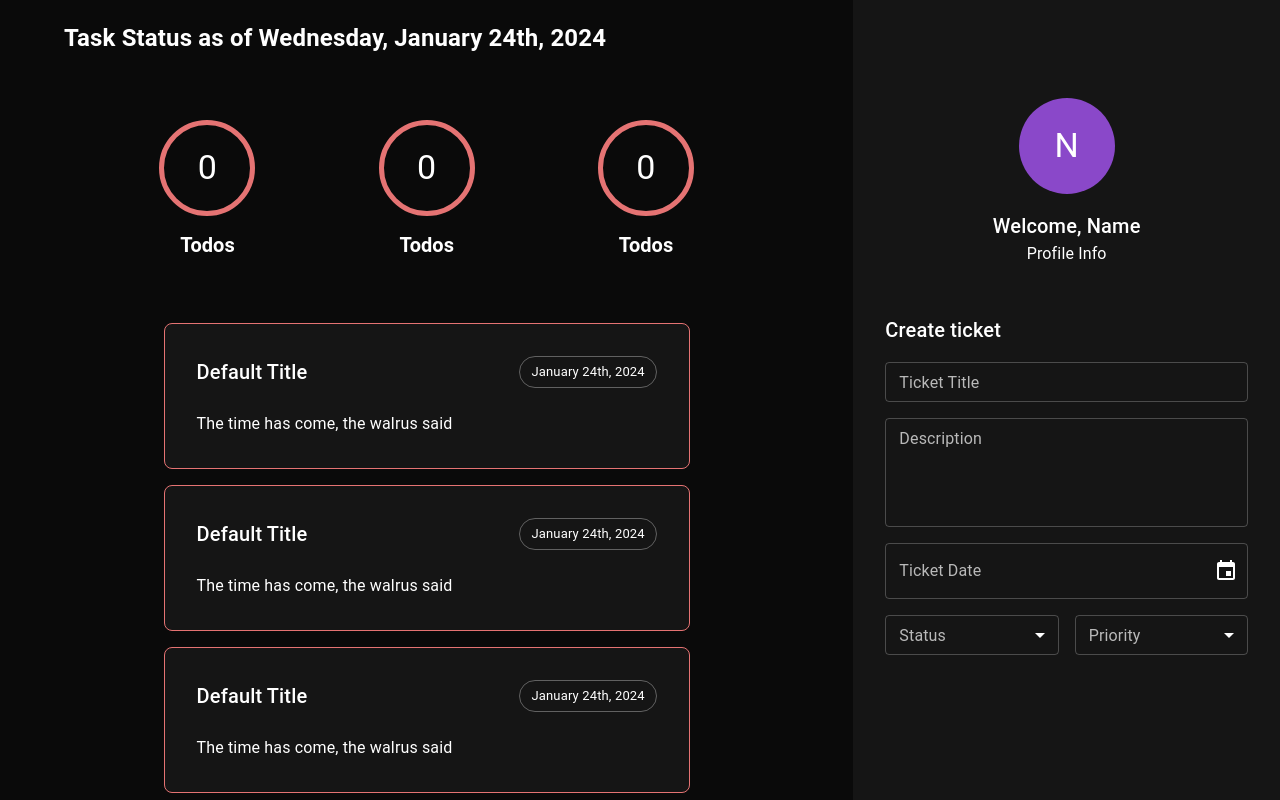
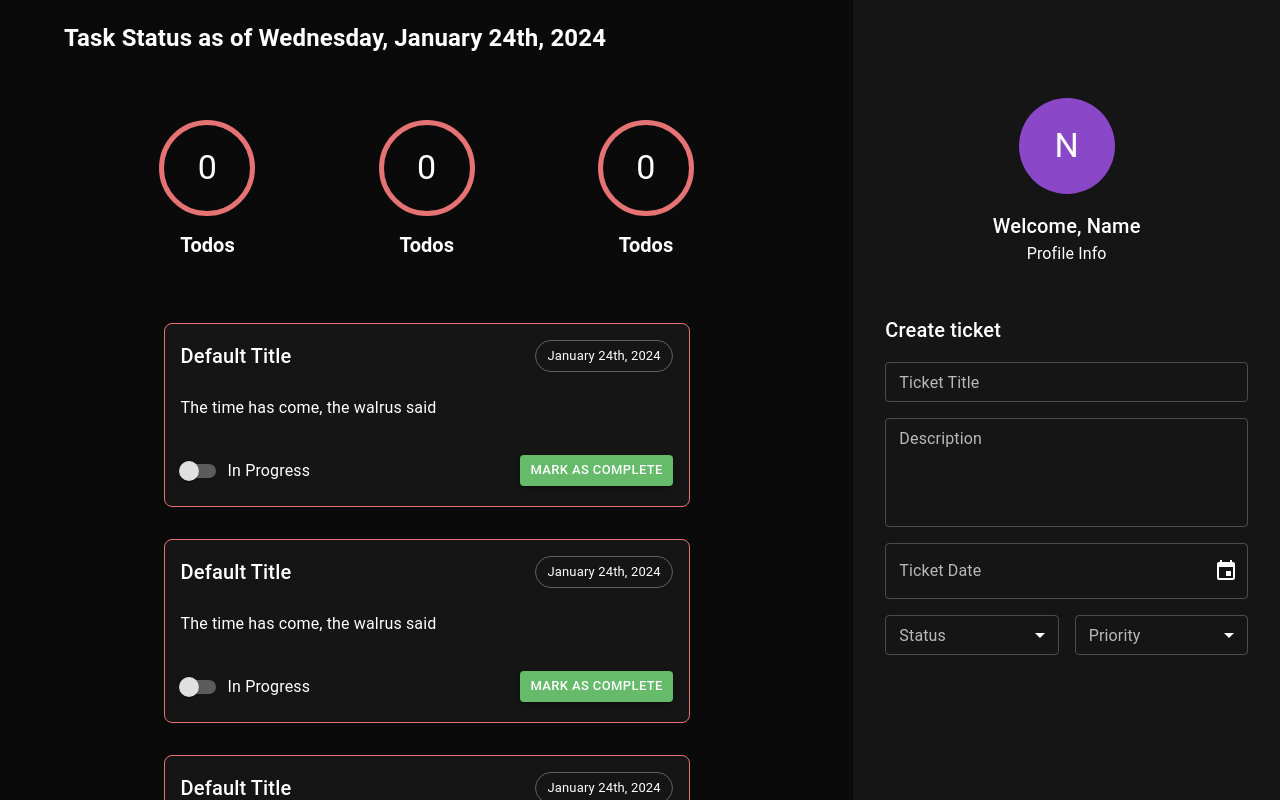
Before and after one commit to lokeam/ts-ticket-mgr, a React (Create React App) app: page / in a window 1280 px wide. Shown: the top 800 px of the page. Built offline with nearby package versions, Linux system fonts and the light colour scheme.

Commit message:
feat: add TicketFooter component to Ticket

```diff
--- /dev/null
+++ b/src/components/ticket/_ticketFooter.tsx
@@ -0,0 +1,48 @@
+import React, { FC, ReactElement } from 'react';
+import { Box, Button, Switch, FormControlLabel } from '@mui/material';
+import { FooterUI } from './interfaces/TicketFooter';
+import PropTypes from 'prop-types';
+
+export const TicketFooter:FC<FooterUI> = (
+  props,
+): ReactElement => {
+  const {
+    onStatusChange = (event) => console.log(event),
+    onClick = (event) => console.log(event),
+  } = props;
+
+  return (
+    <Box
+      display="flex"
+      justifyContent="space-between"
+      alignItems="center"
+      mt={4}
+    >
+      <FormControlLabel
+        label="In Progress"
+        control={
+        <Switch
+          onChange={(event) => onStatusChange(event)}
+          color="warning"
+        />}
+
+      />
+      <Button
+        onClick={(event) => onClick(event)}
+        variant="contained"
+        color="success"
+        size="small"
+        sx={{
+          color: 'white'
+        }}
+      >
+        Mark as complete
+      </Button>
+    </Box>
+  );
+};
+
+TicketFooter.propTypes = {
+  onStatusChange: PropTypes.func,
+  onClick: PropTypes.func,
+};
--- /dev/null
+++ b/src/components/ticket/interfaces/TicketFooter.ts
@@ -0,0 +1,12 @@
+import React from 'react';
+
+export interface FooterUI {
+  onStatusChange?: (
+    event: React.ChangeEvent<HTMLInputElement>,
+  ) => void;
+  onClick?: (
+    event:
+    | React.MouseEvent<HTMLButtonElement>
+    | React.MouseEvent<HTMLAnchorElement>,
+  ) => void;
+};
--- a/src/components/ticket/ticket.tsx
+++ b/src/components/ticket/ticket.tsx
@@ -2,6 +2,7 @@ import React, { FC, ReactElement } from 'react';
 import { Box } from '@mui/material';
 import { TicketHeader } from './_ticketHeader';
 import { TicketDescription } from './_ticketDescription';
+import { TicketFooter } from './_ticketFooter';
 
 export const Ticket: FC = ():ReactElement => {
   return (
@@ -10,8 +11,8 @@ export const Ticket: FC = ():ReactElement => {
       width="100%"
       justifyContent="flex-start"
       flexDirection="column"
-      mb={2}
-      p={4}
+      mb={4}
+      p={2}
       sx={{
         width: '100%',
         backgroundColor: 'background.paper',
@@ -22,6 +23,7 @@ export const Ticket: FC = ():ReactElement => {
     >
       <TicketHeader />
       <TicketDescription />
+      <TicketFooter />
     </Box>
   );
 };
```
